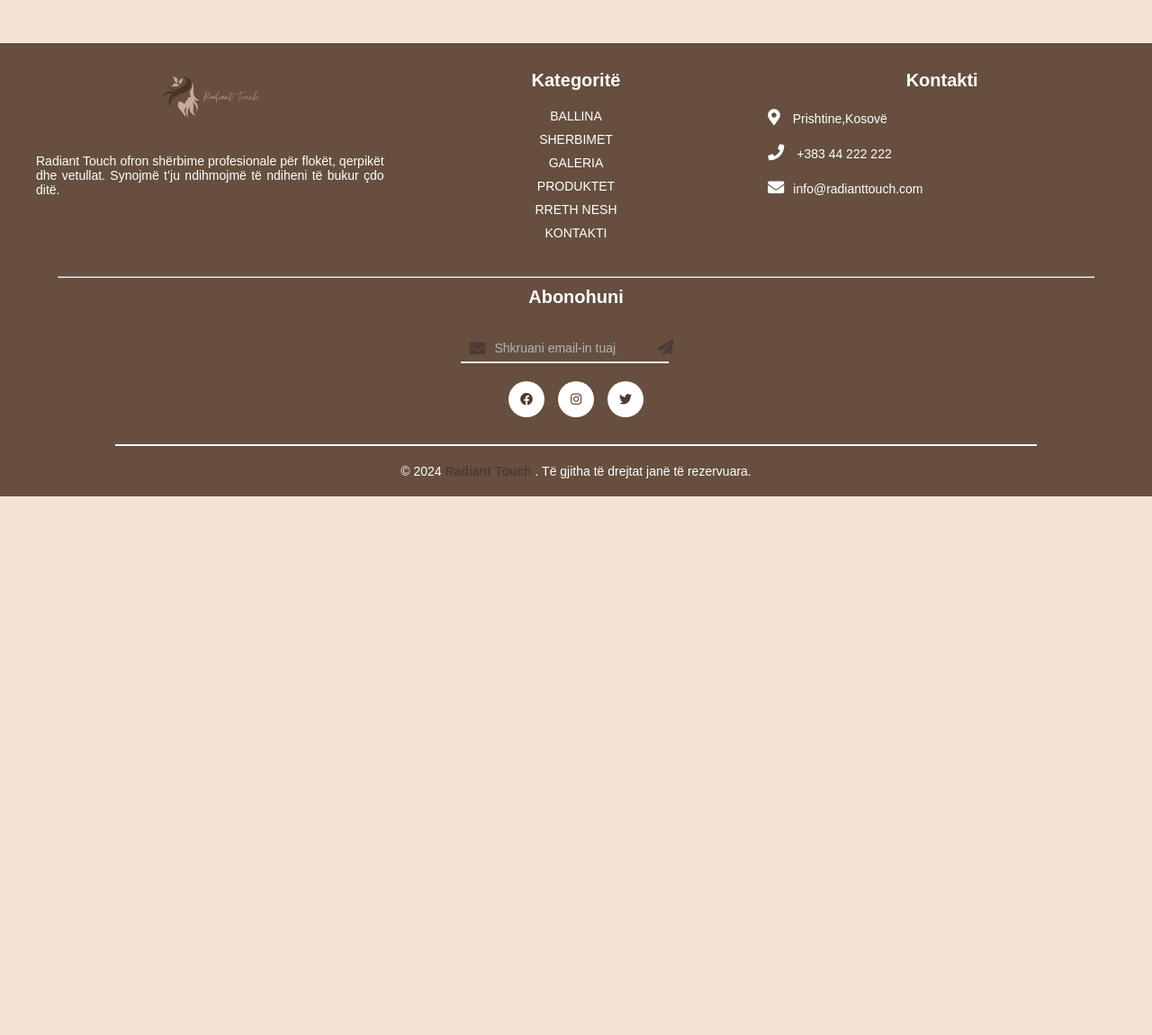
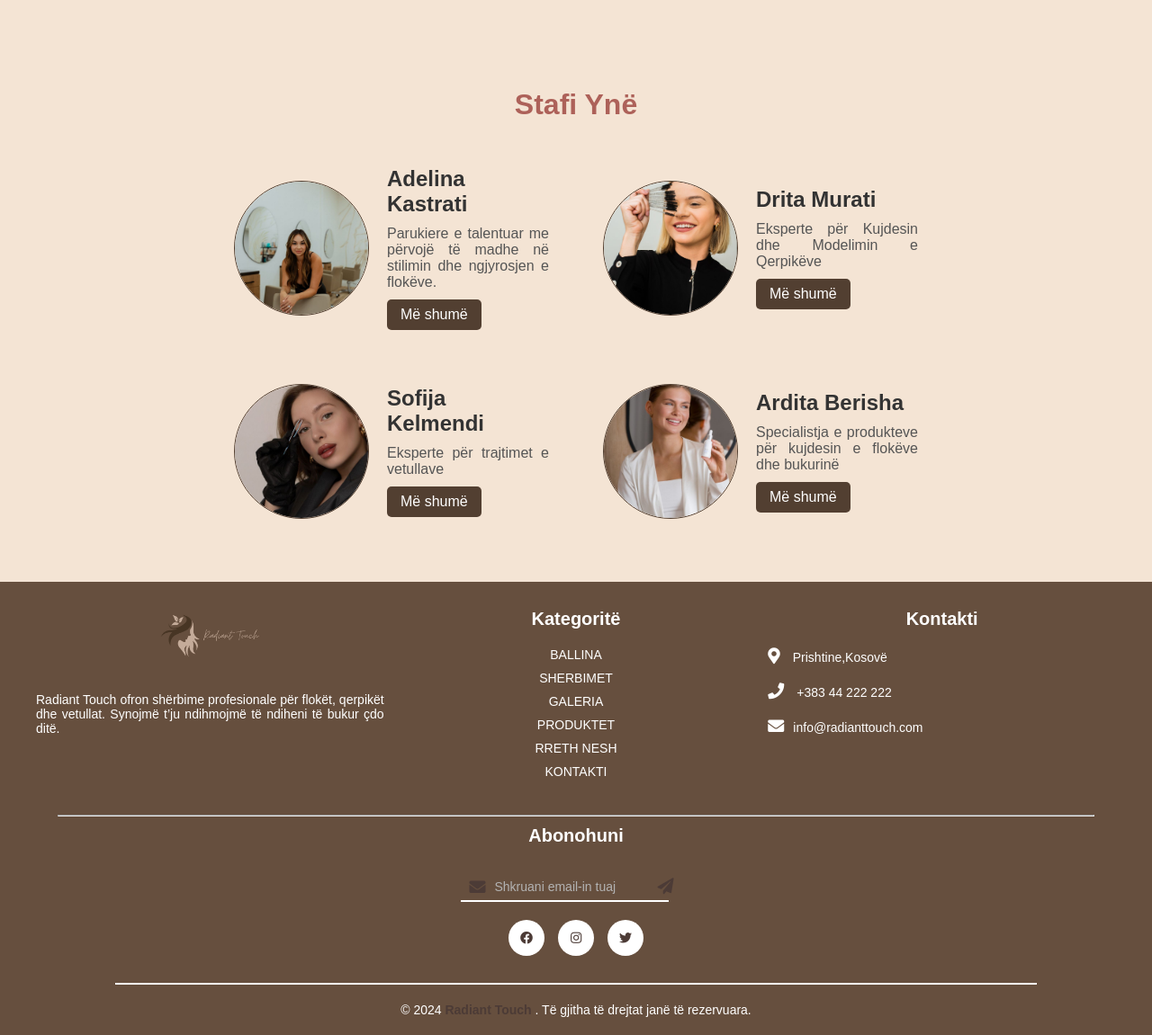
Before and after one commit to Vessa-is/UEB24_Gr19, a PHP site: page /per_ne.html in a window 1280 px wide. Shown: the part 2074-3225 px from the top of the page at 90% size. Before the commit the page ends 2626 px from the top, so only its background shows below. Run offline with PHP 8.4, Linux system fonts and the light colour scheme.

Commit message:
about us stafi
ndryshimi html css dhe perdorimi jQuery hide dhe show

```diff
--- a/per_ne.html
+++ b/per_ne.html
@@ -302,6 +302,83 @@
           <img src="images/a2.jpg" alt="Interior 3">
       </div>
   </div>
+  <div class="team">
+
+
+    <div class="team-section">
+      <h2>Stafi Ynë</h2>
+      <div class="team-container">
+
+          <div class="team-member">
+              <img src="images/stafi1.jpg" alt="Adelina Kastrati" class="team-image">
+              <div class="team-info">
+                  <h3>Adelina Kastrati</h3>
+                  <p>Parukiere e talentuar me përvojë të madhe në stilimin dhe ngjyrosjen e flokëve.</p>
+                  <button class="details-toggle">Më shumë</button>
+                  <div class="details">
+                    Adelina është eksperte në stilimin modern dhe ngjyrosjen e flokëve, duke përdorur teknika inovative për rezultatet më të mira.
+                  </div>
+              </div>
+          </div>
+
+
+          <div class="team-member">
+              <img src="images/stafi2 (2).jpg" alt="Omar Aksoy" class="team-image">
+              <div class="team-info">
+                  <h3>Drita Murati</h3>
+                  <p>Eksperte për Kujdesin dhe Modelimin e Qerpikëve</p>
+                  <button class="details-toggle">Më shumë</button>
+                  <div class="details">
+                    Drita është e njohur për aftësinë e saj për të krijuar pamje natyrale dhe elegante. Ajo përdor teknika të avancuara për rritjen dhe forcimin e qerpikëve të klientëve.
+                  </div>
+              </div>
+          </div>
+
+
+          <div class="team-member">
+              <img src="images/stafi3 (2).jpg" alt="Quisha Johnson" class="team-image">
+              <div class="team-info">
+                  <h3>Sofija Kelmendi</h3>
+                  <p>Eksperte për trajtimet e vetullave</p>
+                  <button class="details-toggle">Më shumë</button>
+                  <div class="details">
+                    Sofija përdor teknika precize për të krijuar formën perfekte të vetullave. Ajo është gjithashtu e specializuar në ngjyrosjen dhe modelimin e tyre sipas tipareve të fytyrës.
+                  </div>
+              </div>
+          </div>
+
+
+          <div class="team-member">
+              <img src="images/stafi4 (2).jpeg" alt="Rita Haderxhonaj" class="team-image">
+              <div class="team-info">
+                  <h3>Ardita Berisha</h3>
+                  <p>Specialistja e produkteve për kujdesin e flokëve dhe bukurinë</p>
+                  <button class="details-toggle">Më shumë</button>
+                  <div class="details">
+                    Ardita ofron këshilla profesionale dhe rekomandime për përdorimin e produkteve të duhur për çdo lloj flokësh, si dhe për kujdesin e përditshëm të flokëve dhe trupit.
+                  </div>
+              </div>
+          </div>
+      </div>
+    </div>
+
+  <script src="https://code.jquery.com/jquery-3.6.0.min.js"></script>
+  <script>
+      $(document).ready(function(){
+    $(".details-toggle").click(function(){
+      var details = $(this).siblings(".details");
+
+      if (details.is(":visible")) {
+        details.hide(500);
+        $(this).text("Më shumë");
+      } else {
+        details.show(500);
+        $(this).text("Më pak");
+      }
+    });
+  });
+
+  </script>
 
 
       <footer>
--- a/style.css
+++ b/style.css
@@ -688,84 +688,151 @@ font-size: 25px;
 
 }
 
-.team {
-padding: 50px 0;
-height: auto;
-box-sizing: border-box;
+
+.team-section {
+  max-width: 800px;
+  margin: 50px auto;
+  text-align: center;
 }
 
-.ourteamcontainer {
-  width: 80%;
-  margin: 50px auto;
+.team-section h2 {
+  margin-bottom: 30px;
+  font-size: 2rem;
+  color: #523f31;
+}
 
+.team-container {
+  display: grid;
+  grid-template-columns: repeat(2, 1fr); /* Dy kolona */
+  gap: 20px;
+}
+
+.team-member {
+  display: flex;
+  align-items: center;
+  padding: 20px;
+  border-radius: 10px;
 
 }
 
-.teamrow {
-  position: relative;
-  width: 100%;
-  box-sizing: border-box;
+.team-image {
+  width: 150px;
+  height: 150px;
+  border-radius: 50%;
+  object-fit: cover;
+  margin-right: 20px;
+  border: 1px solid #523f31;
 }
 
-.teamrow::after {
-  content: "";
-  display: block;
-  clear: both;
+.team-info {
+  text-align: left;
+  flex: 1;
 }
 
-.teamrow h3{
-  color:#664f3e;
-  font-weight: 700;
-  font-family: Arial, Helvetica, sans-serif;
-  font-size: 25px;
+.team-info h3 {
+  font-size: 1.5rem;
+  color: #333;
+  margin-bottom: 10px;
+}
+
+.team-info p {
+  font-size: 1rem;
+  color: #555;
+  margin-bottom: 10px;
+}
+
+.details {
+  display: none;
+  font-size: 0.9rem;
+  color: #777;
+  margin-top: 10px;
+}
+
+.details-toggle {
+  background-color: #523f31;
+  color: #fff;
+  border: none;
+  padding: 8px 15px;
+  border-radius: 5px;
+  cursor: pointer;
+  font-size: 1rem;
+}
+
+.details-toggle:hover {
+  background-color: #664f3e;
+}
+
+
+.team-section {
+  max-width: 800px;
+  margin: 50px auto;
   text-align: center;
 }
 
-.teamrow p{
-  color:#4b392d;
-  border-left:5px #4b392d solid ;
-  font-size: 18px;
-  padding-left: 5px;
-  margin-top: 20px;
+.team-section h2 {
+  margin-bottom: 30px;
+  font-size: 2rem;
+  color: #ad6159;
+  text-align: center;
+}
+
+.team-container {
+  display: grid;
+  grid-template-columns: repeat(2, 1fr); /* Dy kolona */
+  gap: 20px;
+}
+
+.team-member {
+  display: flex;
+  align-items: center;
+  padding: 20px;
+  border-radius: 10px;
 
 }
 
-.mgt50px {
-  margin-top: 50px;
-}
-.teamrow .teamcolumn {
-  margin: 0 10px;
-  position: relative;
-  width:calc(25% - 20px);
-  background:white;
-  float: left;
-  border-radius: 15%;
-  box-sizing: border-box;
-  border:#664f3e solid 1px;
-
+.team-image {
+  width: 150px;
+  height: 150px;
+  border-radius: 50%;
+  object-fit: cover;
+  margin-right: 20px;
+  border: 1px solid #523f31;
 }
 
-.teamrow .teamcolumn .imgbox{
-  position: relative;
-
+.team-info {
+  text-align: left;
+  flex: 1;
 }
 
-.teamrow .teamcolumn .imgbox img{
-  width:100%;
-  height: 275px;
-  transition: 0.5s;
-  border-radius: 15%;
+.team-info h3 {
+  font-size: 1.5rem;
+  color: #333;
+  margin-bottom: 10px;
 }
 
-.teamrow .teamcolumn:hover .imgbox img{
- transform: scale(1.1);
+.team-info p {
+  font-size: 1rem;
+  color: #555;
+  margin-bottom: 10px;
 }
 
-.icon {
- color: #4c3b36;
-
+.details {
+  display: none;
+  font-size: 0.9rem;
+  color: #777;
+  margin-top: 10px;
 }
 
-.teamrow .teamcolumn li{
-  padding: 5px;
+.details-toggle {
+  background-color: #523f31;
+  color: #fff;
+  border: none;
+  padding: 8px 15px;
+  border-radius: 5px;
+  cursor: pointer;
+  font-size: 1rem;
 }
+
+.details-toggle:hover {
+  background-color: #664f3e;
+}
```
Also changed, not shown: images/stafi1.jpeg (deleted), images/stafi1.jpg (added), images/stafi2 (2).jpg (added), images/stafi3 (2).jpg (added), images/stafi4 (2).jpeg (added).
